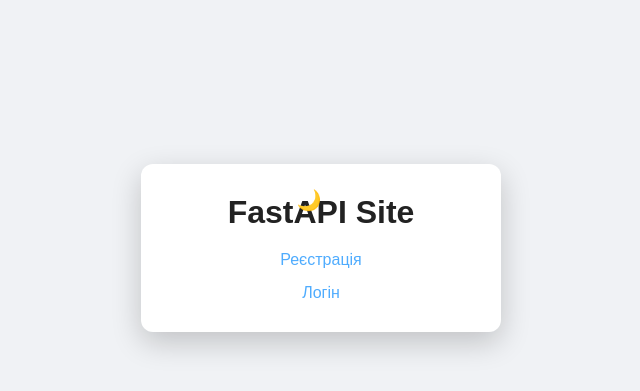
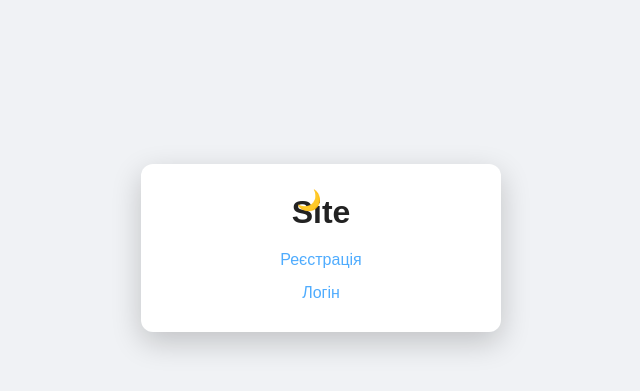
Before and after one commit to parmezanchik/site1, a FastAPI app: page / in a window 1280 px wide. Shown: the part 152-543 px from the top of the page, without its empty margins (319-959 px from the left). Run offline with FastAPI, Linux system fonts and the light colour scheme.

Commit message:
Update index.html

```diff
--- a/templates/index.html
+++ b/templates/index.html
@@ -8,7 +8,7 @@
 <div class="container">
     <button id="theme-toggle" class="theme-toggle">🌙</button>
 
-    <h1>FastAPI Site</h1>
+    <h1>Site</h1>
 
     <a href="/register">Реєстрація</a>
     <a href="/login">Логін</a>
```
